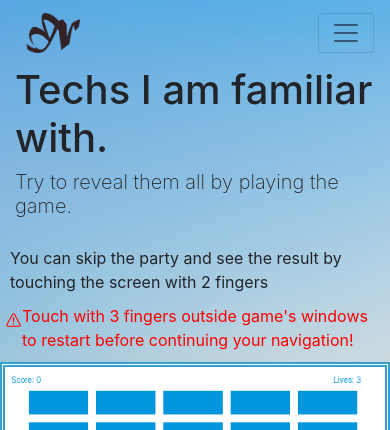
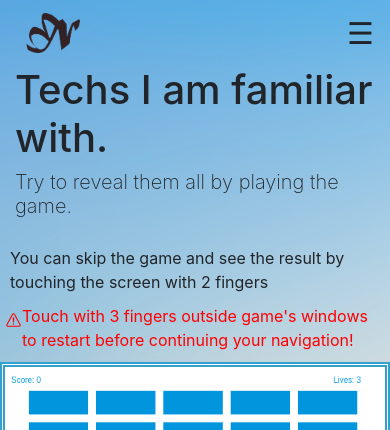
Before and after one commit to nblda/portfolio, a React (Create React App) app: page /stack in a window 390 px wide. Shown: the top 430 px of the page. Built offline with nearby package versions, Linux system fonts and the light colour scheme.

Commit message:
V1 finished, last few responsives adjustments and my content

```diff
--- a/src/App.css
+++ b/src/App.css
@@ -96,10 +96,19 @@ font-size: 40px;
 #computer{
   display: block;
 }
-
 #mobile{
   display: none;
 }
+
+#rowNav{
+  display: none;
+}
+
+#barsNav{
+  display: block;
+}
+
+
 /* detection d'un ecran tactile pour y afficher les regles adaptées de restart et de revealAll pour la page stack */
 @media (hover: none) {
   #computer{
@@ -116,7 +125,35 @@ font-size: 40px;
   height: 40px;
 }
 
+@media only screen and (min-width : 448px) {
+
+  .homeContainer{
+    margin-top: 1em;
+  }
+
+  .homeHeroTitle{
+    font-size: 70px;
+  }
+  .homeHeroSubTitle{
+    font-size: 40px;
+  }
+
+}
+
+
+
 @media only screen and (min-width : 992px) {
+
+  #rowNav{
+    display: flex;
+    justify-content: flex-end;
+  }
+
+  #barsNav{
+    display: none;
+  }
+
+
   .homeHeroTitle{
     font-size: 90px;
   }
@@ -172,3 +209,60 @@ font-size: 40px;
   margin-top: 10px;
   border-radius: 50%;
 }
+
+
+.overlay {
+  height: 0%;
+  width: 100%;
+  position: fixed;
+  z-index: 50;
+  top: 0;
+  left: 0;
+  background-color: rgb(0,0,0);
+  background-color: rgba(0,0,0, 0.9);
+  overflow-y: hidden;
+  transition: 0.5s;
+}
+
+.overlay-content {
+  position: relative;
+  top: 25%;
+  width: 100%;
+  text-align: center;
+  margin-top: 30px;
+}
+
+.overlay a {
+  padding: 8px;
+  text-decoration: none;
+  font-size: 36px;
+  color: #818181;
+  display: block;
+  transition: 0.3s;
+}
+
+.overlay a:hover, .overlay a:focus {
+  color: #f1f1f1;
+}
+
+.overlay .closebtn {
+  position: absolute;
+  top: 20px;
+  right: 45px;
+  font-size: 60px;
+}
+
+@media screen and (max-height: 450px) {
+  .overlay {overflow-y: auto;}
+  .overlay a {font-size: 20px}
+  .overlay .closebtn {
+  font-size: 40px;
+  top: 15px;
+  right: 35px;
+  }
+}
+
+span{
+  font-size:30px;
+  cursor:pointer;
+}
--- a/src/App.js
+++ b/src/App.js
@@ -1,8 +1,8 @@
 import React from 'react';
-import {BrowserRouter as Router, Link, Route} from 'react-router-dom';
+import {BrowserRouter as Router, Route} from 'react-router-dom';
 import Container from 'react-bootstrap/Container';
 import Navbar from 'react-bootstrap/Navbar';
-import Nav from 'react-bootstrap/Nav';
+// import Nav from 'react-bootstrap/Nav';
 import './App.css';
 
 import logoSansFond1 from './assets/logos/logoSansFond1.png';
@@ -14,6 +14,8 @@ import ContactPage from './pages/ContactPage';
 import AboutPage from './pages/AboutPage';
 import ProjectsPage from './pages/ProjectsPage';
 import StackPage from './pages/StackPage';
+
+import TopBar from './components/TopBar.js';
 
 // import gradienta from './assets/images/gradienta.jpg';
 
@@ -58,20 +60,10 @@ class App extends React.Component {
       <div className="contentApp">
         <Router>
           <Container className="p-0 pb-5" fluid={true}>
-            <Navbar  bg="transparent" expand="lg">
+            <Navbar collapseOnSelect={true} bg="transparent" expand="lg">
               <Navbar.Brand><img className="logoNB" src={logoSansFond1} alt="logo Belda Nicolas"></img></Navbar.Brand>
 
-              <Navbar.Toggle aria-controls="navbar-toggle"/>
-
-              <Navbar.Collapse id="navbar-toggle">
-                <Nav className="ml-auto navToggle">
-                  <Link className="nav-link" to="/">Home</Link>
-                  <Link className="nav-link" to="/stack">Stack</Link>
-                  <Link className="nav-link" to="/projects">Projects</Link>
-                  <Link className="nav-link" to="/about">About</Link>
-                  <Link className="nav-link" to="/contact">Contact</Link>
-                </Nav>
-              </Navbar.Collapse>
+                <TopBar></TopBar>
             </Navbar>
 
             <Route path="/" exact render={() => <HomePage title={this.state.home.title} subTitle={this.state.home.subTitle} text={this.state.home.text} /> } />
@@ -81,7 +73,6 @@ class App extends React.Component {
             <Route path="/projects" exact render={() => <ProjectsPage title={this.state.projects.title} /> } />
 
             </Container>
-
             {/* <Footer /> */}
 
         </Router>
--- a/src/components/Icons.js
+++ b/src/components/Icons.js
@@ -25,7 +25,7 @@ function Icons(props){
                             <button className="buttonMail" ref={target} onClick={() => setShow(!show)}>
                                 <HiOutlineMail size={35}/>
                             </button>
-                            <Overlay target={target.current} show={show} placement="right">
+                            <Overlay target={target.current} show={show} placement="bottom">
                                 {({ placement, arrowProps, show: _show, popper, ...props }) => (
                                 <div
                                     {...props}
--- /dev/null
+++ b/src/components/TopBar.js
@@ -0,0 +1,51 @@
+import React from 'react';
+import { Link } from 'react-router-dom';
+import { Nav} from 'react-bootstrap';
+
+class TopBar extends React.Component {
+
+    constructor(props){
+        super(props);
+        this.state = {};
+    }
+
+    openNav = () => {
+        document.getElementById("myNav").style.height = "100%";
+      }
+
+      closeNav = () => {
+        document.getElementById("myNav").style.height = "0%";
+      }
+
+    render(){
+        return(
+            <>
+            <div id="rowNav">
+                <Nav className="ml-auto navToggle">
+                  <Link eventKey="1" className="nav-link" to="/">Home</Link>
+                  <Link eventKey="2" className="nav-link" to="/stack">Stack</Link>
+                  <Link eventKey="3" className="nav-link" to="/projects">Projects</Link>
+                  <Link eventKey="4" className="nav-link" to="/about">About</Link>
+                  <Link eventKey="5" className="nav-link" to="/contact">Contact</Link>
+                </Nav>
+            </div>
+            <div id="barsNav">
+                <div id="myNav" class="overlay">
+                    <span to="/" class="closebtn" onClick={this.closeNav}>&times;</span>
+                    <div class="overlay-content">
+                    <Link onClick={this.closeNav} to="/">home</Link>
+                    <Link onClick={this.closeNav} to="/stack">Competences</Link>
+                    <Link onClick={this.closeNav} to="/projects">My projetcs</Link>
+                    <Link onClick={this.closeNav} to="/about">About Me</Link>
+                    <Link onClick={this.closeNav} to="/contact">Contact</Link>
+                    </div>
+                </div>
+
+
+                <span onClick={this.openNav}>&#9776;</span>
+                </div>
+            </>
+        );
+    }
+}
+ export default TopBar;
--- a/src/index.css
+++ b/src/index.css
@@ -67,7 +67,7 @@ code {
 }
 
 .nav-arrow{
-  z-index: 100;
+  z-index: 25;
   position : fixed;
   top: 90%;
 }
--- a/src/pages/StackPage.js
+++ b/src/pages/StackPage.js
@@ -465,11 +465,11 @@ class StackPage extends React.Component{
 
                 <Hero title={this.props.title} subTitle={this.props.subTitle} text={this.props.text} titleClassName="heroTitle" subTitleClassName="heroSubTitle"/>
                 <div id="computer">
-                    <p id="computer" className="d-flex justify-content-center parag computer">You can skip the party and see the result by pressing and holding <img src={EnterKey} alt="Enter Key" height="42px"></img></p>
+                    <p id="computer" className="d-flex justify-content-center parag computer">You can skip the game and see the result by pressing and holding <img src={EnterKey} alt="Enter Key" height="42px"></img></p>
                     <p className="d-flex justify-content-center warning parag computer"><IoWarningOutline size={32}/> Press <img src={RKey} alt="R Key" ></img> to restart the game before continuing your navigation!</p>
                 </div>
                 <div id="mobile">
-                    <p id="mobile" className="d-flex justify-content-center parag mobile">You can skip the party and see the result by touching the screen with 2 fingers</p>
+                    <p id="mobile" className="d-flex justify-content-center parag mobile">You can skip the game and see the result by touching the screen with 2 fingers</p>
                     <p className="d-flex justify-content-center warning parag mobile"><IoWarningOutline size={32}/> Touch with 3 fingers outside game's windows to restart before continuing your navigation!</p>
                 </div>
 
```
Also changed, not shown: 1 other file (tests, documents, lock files or other folders).
